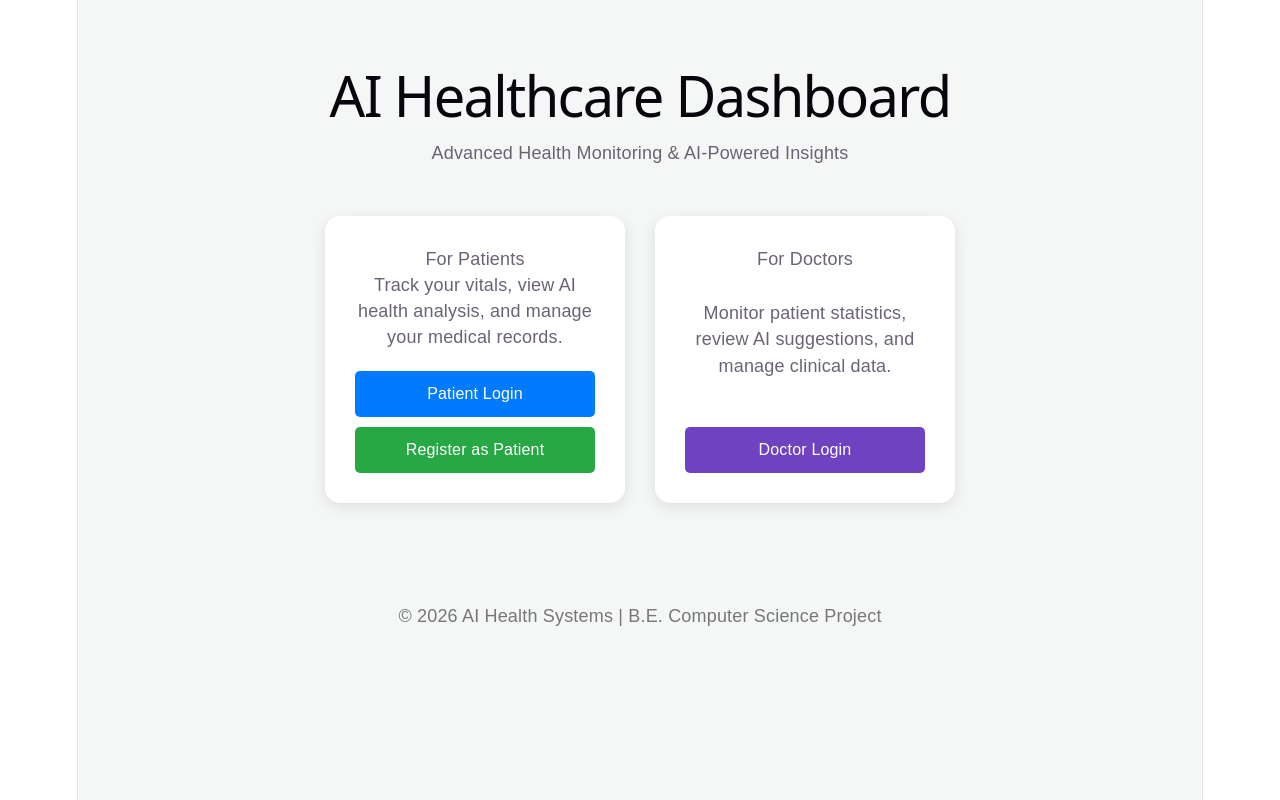
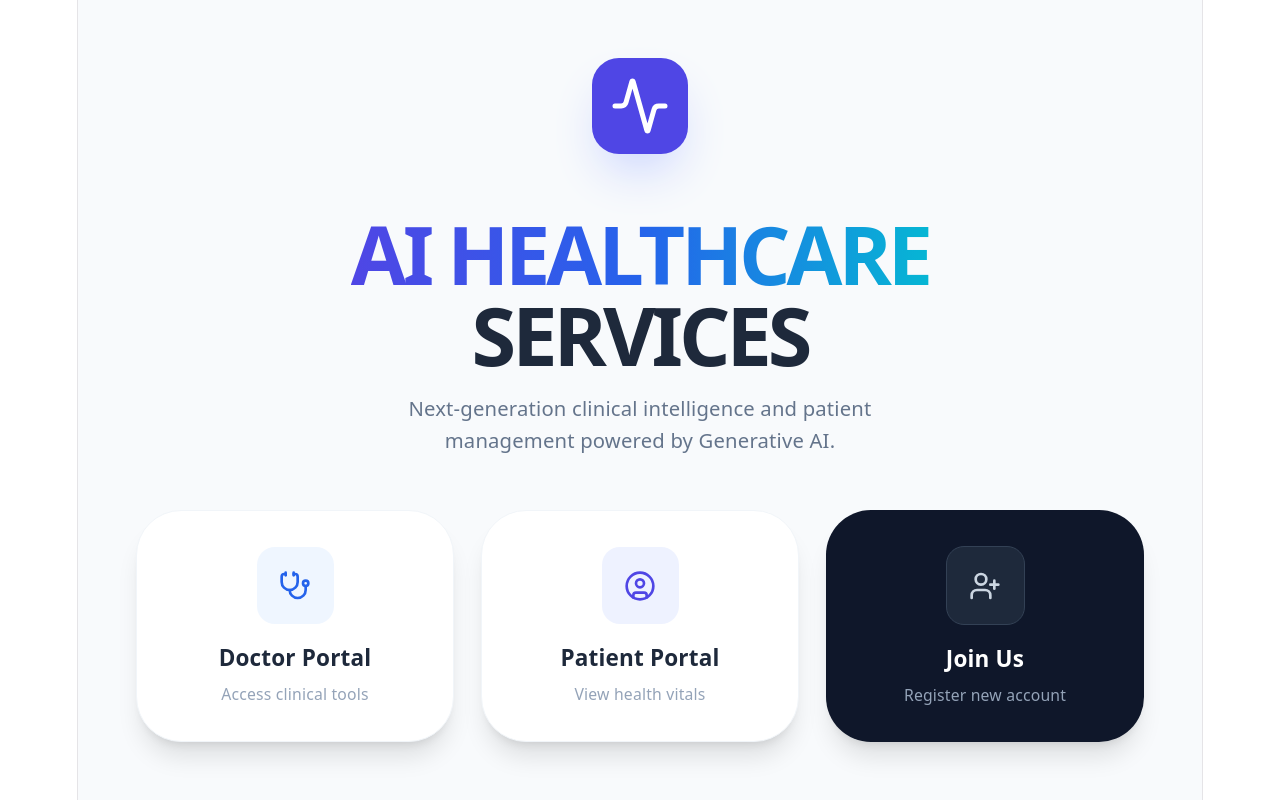
Before and after one commit to balaji1016-gif/HealthAI, a React (Vite) app in the folder healthcare-frontend/: page / in a window 1280 px wide. Built offline with nearby package versions, Linux system fonts and the light colour scheme.

Commit message:
Update Home.jsx

```diff
--- a/healthcare-frontend/src/pages/Home.jsx
+++ b/healthcare-frontend/src/pages/Home.jsx
@@ -1,125 +1,74 @@
 import React from 'react';
 import { useNavigate } from 'react-router-dom';
+import { Activity, UserCircle, UserPlus, Stethoscope } from 'lucide-react';
 
 const Home = () => {
   const navigate = useNavigate();
 
   return (
-    <div className="home-container" style={styles.container}>
-      <header style={styles.header}>
-        <h1>AI Healthcare Dashboard</h1>
-        <p>Advanced Health Monitoring & AI-Powered Insights</p>
-      </header>
+    <div className="min-h-screen bg-slate-50 flex flex-col items-center justify-center p-6">
+      <div className="max-w-4xl w-full text-center">
+        {/* ICON & TITLE SECTION */}
+        <div className="flex flex-col items-center mb-12">
+          <div className="bg-indigo-600 p-4 rounded-3xl shadow-2xl shadow-indigo-200 mb-6 animate-bounce-slow">
+            <Activity size={60} className="text-white" />
+          </div>
 
-      <div style={styles.cardContainer}>
-        {/* Patient Card */}
-        <div style={styles.card}>
-          <h3>For Patients</h3>
-          <p>Track your vitals, view AI health analysis, and manage your medical records.</p>
-          <div style={styles.buttonGroup}>
+          {/* ENHANCED TITLE: Large, Bold, and Gradient */}
+          <h1 className="text-6xl md:text-7xl font-black tracking-tighter mb-4">
+            <span className="bg-clip-text text-transparent bg-gradient-to-r from-indigo-600 via-blue-600 to-cyan-500">
+              AI HEALTHCARE
+            </span>
+            <br />
+            <span className="text-slate-800">SERVICES</span>
+          </h1>
+
+          <p className="text-slate-500 text-lg max-w-lg mx-auto font-medium">
+            Next-generation clinical intelligence and patient management powered by Generative AI.
+          </p>
+        </div>
+
+        {/* NAVIGATION CARDS */}
+        <div className="grid grid-cols-1 md:grid-cols-3 gap-6">
+          {/* DOCTOR CARD */}
           <button
             onClick={() => navigate('/login')}
-              style={styles.loginBtn}
+            className="group bg-white p-8 rounded-[2.5rem] shadow-xl hover:shadow-2xl transition-all border border-slate-100 flex flex-col items-center hover:-translate-y-2"
           >
-              Patient Login
+            <div className="bg-blue-50 p-5 rounded-2xl group-hover:bg-blue-600 transition-colors mb-4">
+              <Stethoscope size={32} className="text-blue-600 group-hover:text-white" />
+            </div>
+            <h3 className="text-xl font-bold text-slate-800">Doctor Portal</h3>
+            <p className="text-slate-400 text-sm mt-2">Access clinical tools</p>
           </button>
+
+          {/* PATIENT CARD */}
+          <button
+            onClick={() => navigate('/login')}
+            className="group bg-white p-8 rounded-[2.5rem] shadow-xl hover:shadow-2xl transition-all border border-slate-100 flex flex-col items-center hover:-translate-y-2"
+          >
+            <div className="bg-indigo-50 p-5 rounded-2xl group-hover:bg-indigo-600 transition-colors mb-4">
+              <UserCircle size={32} className="text-indigo-600 group-hover:text-white" />
+            </div>
+            <h3 className="text-xl font-bold text-slate-800">Patient Portal</h3>
+            <p className="text-slate-400 text-sm mt-2">View health vitals</p>
+          </button>
+
+          {/* REGISTER CARD */}
           <button
             onClick={() => navigate('/register')}
-              style={styles.registerBtn}
+            className="group bg-slate-900 p-8 rounded-[2.5rem] shadow-xl hover:shadow-2xl transition-all flex flex-col items-center hover:-translate-y-2"
           >
-              Register as Patient
+            <div className="bg-slate-800 p-5 rounded-2xl group-hover:bg-indigo-500 transition-colors mb-4 border border-slate-700">
+              <UserPlus size={32} className="text-slate-300 group-hover:text-white" />
+            </div>
+            <h3 className="text-xl font-bold text-white">Join Us</h3>
+            <p className="text-slate-400 text-sm mt-2">Register new account</p>
           </button>
         </div>
       </div>
-
-        {/* Doctor Card */}
-        <div style={styles.card}>
-          <h3>For Doctors</h3>
-          <p>Monitor patient statistics, review AI suggestions, and manage clinical data.</p>
-          <div style={styles.buttonGroup}>
-            <button
-              onClick={() => navigate('/login')}
-              style={styles.doctorBtn}
-            >
-              Doctor Login
-            </button>
-            {/* Typically doctors are registered by admins, but you can add a link here if needed */}
-          </div>
-        </div>
-      </div>
-
-      <footer style={styles.footer}>
-        <p>&copy; 2026 AI Health Systems | B.E. Computer Science Project</p>
-      </footer>
     </div>
   );
 };
 
-// Simple Inline Styles for the Demo
-const styles = {
-  container: {
-    fontFamily: 'Arial, sans-serif',
-    textAlign: 'center',
-    padding: '50px 20px',
-    backgroundColor: '#f4f7f6',
-    minHeight: '100vh'
-  },
-  header: {
-    marginBottom: '50px'
-  },
-  cardContainer: {
-    display: 'flex',
-    justifyContent: 'center',
-    gap: '30px',
-    flexWrap: 'wrap'
-  },
-  card: {
-    background: 'white',
-    padding: '30px',
-    borderRadius: '15px',
-    boxShadow: '0 4px 15px rgba(0,0,0,0.1)',
-    width: '300px',
-    display: 'flex',
-    flexDirection: 'column',
-    justifyContent: 'space-between'
-  },
-  buttonGroup: {
-    display: 'flex',
-    flexDirection: 'column',
-    gap: '10px',
-    marginTop: '20px'
-  },
-  loginBtn: {
-    padding: '10px',
-    backgroundColor: '#007bff',
-    color: 'white',
-    border: 'none',
-    borderRadius: '5px',
-    cursor: 'pointer',
-    fontSize: '16px'
-  },
-  registerBtn: {
-    padding: '10px',
-    backgroundColor: '#28a745',
-    color: 'white',
-    border: 'none',
-    borderRadius: '5px',
-    cursor: 'pointer',
-    fontSize: '16px'
-  },
-  doctorBtn: {
-    padding: '10px',
-    backgroundColor: '#6f42c1',
-    color: 'white',
-    border: 'none',
-    borderRadius: '5px',
-    cursor: 'pointer',
-    fontSize: '16px'
-  },
-  footer: {
-    marginTop: '100px',
-    color: '#777'
-  }
-};
-
 export default Home;
```
Lines whose indentation alone changed are shown as unchanged.
